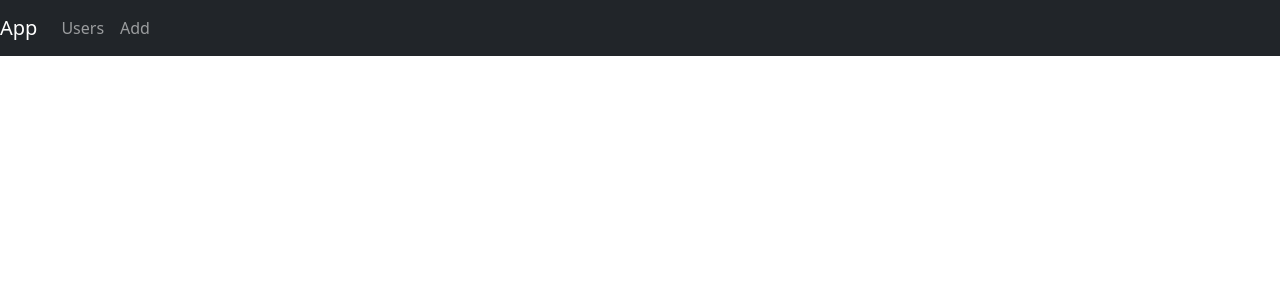
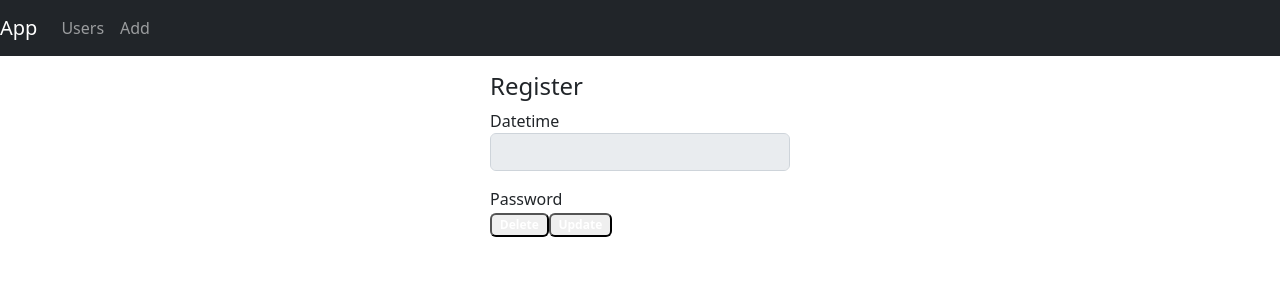
Before and after one commit to CrazyOldBuffalo/new-attendance-system, a React (Create React App) app in the folder frontend/: page /register/1 in a window 1280 px wide. Before the commit this address had no page. Shown: the top 300 px of the page. Built offline with nearby package versions, Linux system fonts and the light colour scheme; no server answers.

Commit message:
WIP of register edit page

```diff
--- a/frontend/src/App.js
+++ b/frontend/src/App.js
@@ -8,7 +8,7 @@ import './App.css';
 import User from './components/user.component';
 import AddUser from './components/add-user.component';
 import UsersList from './components/users-list.component';
-import Register from './components/editRegister.component';
+import Register from './components/register.component';
 import RegisterList from './components/register-list.component';
 
 
@@ -41,7 +41,7 @@ class App extends Component {
             <Route path="/users" element={<UsersList/>} />
             <Route path="/add" element={<AddUser/>} />
             <Route path="/users/:id" element={<User/>} />
-            <Route path="/editRegister" element={<Register/>} />
+            <Route path="/register/:id" element={<Register/>} />
             <Route path="/register-list" element={<RegisterList/>} />
           </Routes>
         </div>
--- a/frontend/src/components/editRegister.component.js
+++ /dev/null
@@ -1,97 +0,0 @@
-import React, { Component } from 'react';
-import UserDataService from "../services/register.service";
-import { withRouter } from '../common/router';
-//import { response } from '../../../backend/app';
-//import { map, render } from '../../../backend/app';
-
-class Register extends Component {
-    constructor(props) {
-        super(props);
-
-        this.getRegister = this.getRegister.bind(this);
-
-        this.state = {
-            currentRegister : {
-                id: null,
-                datetime: null,
-                userList: []
-            }
-        }
-
-    }
-
-    componentDidMount(){
-        this.getRegister(this.props.router.params.id)
-    }
-
-    getRegister(id){
-        UserDataService.get(id)
-        .then(response => {
-          this.setState({
-            currentRegister: response.data
-          });
-          console.log(response.data);
-        })
-        .catch(e => {
-          console.log(e);
-        });
-    }
-
-    // getAllRegisters(){
-    //     UserDataService.getAllRegisters()
-    //     .then(response => {
-
-    //     })
-    // }
-
-    updateRegister(){
-        UserDataService.update(
-            this.state.currentRegister.id,
-            this.state.currentRegister
-        ).then(response => {
-            console.log(response.data);
-            this.setState({
-              message: "Register updated"
-            });
-          })
-          .catch(e => {
-            console.log(e);
-          });
-
-    }
-
-
-    render() {
-
-        const {currentRegister} = this.state;
-        return(
-            <div>
-        {currentRegister ? (
-          <div className="edit-form">
-            <h4>Register</h4>
-            <form>
-              <div className="form-group">
-                <label htmlFor="datetime">Date</label>
-                <input
-                  type="text"
-                  className="form-control"
-                  id="username"
-                  value={currentRegister.datetime}
-                />
-                </div>
-                </form>
-              </div>
-              ): (
-                <div>
-                  <br />
-                  <p>Why is this needed?</p>
-                </div>
-              )}
-              </div>
-
-
-        );
-    }
-}
-
-export default withRouter(Register);
--- a/frontend/src/components/register-list.component.js
+++ b/frontend/src/components/register-list.component.js
@@ -142,7 +142,7 @@ class RegisterList extends Component {
               </div>
 
               <Link
-                to={"/users/" + currentRegister.dateTime}
+                to={"/register/" + currentRegister.dateTime}
                 className="badge badge-warning"
               >
                 Edit
--- /dev/null
+++ b/frontend/src/components/register.component.js
@@ -0,0 +1,211 @@
+import React, { Component, useState } from 'react';
+import UserDataService from "../services/register.service";
+import { withRouter } from '../common/router';
+import axios from 'axios';
+
+class Register extends Component {
+  constructor(props) {
+    super(props);
+
+    this.onChangeStudentStatus = this.onChangeStudentStatus.bind(this); // updates status of student alreaduy in register
+
+    // this.onChangeRegisterItems = this.onChangeRegisterItems.bind(this); // adds new student to register
+
+    this.getRegister = this.getRegister.bind(this);
+    this.addRegisterItem = this.addRegisterItem.bind(this);
+    this.updateRegisterItem = this.updateRegisterItem.bind(this);
+    this.deleteRegister = this.deleteRegisterItem.bind(this);
+
+    this.state = {
+      currentRegister: {
+        dateTime: null,
+        attendanceList: []
+      },
+      message: "",
+    };
+  }
+
+  componentDidMount() {
+    this.getRegister(this.props.router.params.id);
+    console.log(this.props.router.params.id);
+  }
+
+  onChangeStudentStatus(e) {
+    const username = e.target.value;
+
+    this.setState(function(prevState) {
+      return {
+        currentUser: {
+          ...prevState.currentUser,
+          username: username
+        }
+      };
+    });
+  }
+
+  getRegister(id) {
+    axios.get("http://localhost:3000/Register/" + id)
+      .then(response => {
+        this.setState({
+          currentRegister: response.data
+        });
+        console.log(response.data);
+      })
+      .catch(e => {
+        console.log(e);
+      });
+  }
+
+
+    //  NOT SURE IF THIS IS RELEVANT TO US
+
+
+  // onChangeUpdatePublished(status) {
+  //   var data = {
+  //     dateTime: this.state.currentRegister.dateTime,
+  //     attended: this.state.currentRegister.attended,
+  //     studentID: this.state.currentRegister.studentID
+  //   };
+
+  //   UserDataService.update(this.state.currentRegister.id, data)
+  //     .then(response => {
+  //       this.setState(prevState => ({
+  //         currentRegister: {
+  //           ...prevState.currentRegister,
+  //           published: status
+  //         }
+  //       }));
+  //       console.log(response.data);
+  //     })
+  //     .catch(e => {
+  //       console.log(e);
+  //     });
+  // }
+
+  addRegisterItem(data){
+    axios.put("http://localhost:3000/Register/Add/:id" + this.state.currentRegister.dateTime, data)
+      .then(response => {
+        console.log(response.data);
+        this.setState({
+          message: "The Register Item was added successfully!"
+        });
+      })
+      .catch(e => {
+        console.log(e);
+      });
+  }
+
+  updateRegisterItem(data) {
+    axios.put("http://localhost:3000/Register/Update/:id" + this.state.currentRegister.dateTime, data)
+      .then(response => {
+        console.log(response.data);
+        this.setState({
+          message: "The Register was updated successfully!"
+        });
+      })
+      .catch(e => {
+        console.log(e);
+      });
+  }
+
+  deleteRegisterItem(data) {
+
+  }
+
+  render() {
+    const { currentRegister } = this.state;
+
+    return (
+      <div>
+        {currentRegister ? (
+          <div className="edit-form">
+            <h4>Register</h4>
+            <form>
+              <div className="form-group">
+                <label htmlFor="dateTime">Datetime</label>
+                <input
+                  type="text"
+                  disabled={true}
+                  className="form-control"
+                  id="datetime"
+                  value={currentRegister.dateTime}
+                />
+              </div>
+              {console.log(currentRegister.attendanceList)}
+               <div className="form-group">
+                <p id="registeItemList">
+
+                </p>
+                <label htmlFor="password">Password</label>
+                {/* <input
+                  type="password"
+                  className="form-control"
+                  id="password"
+                  value={currentUser.password}
+                  onChange={this.onChangePassword}
+                /> */}
+                {currentRegister.attendanceList.forEach( registerItem => {
+                  document.getElementById("registeItemList").append(registerItem);
+                })}
+              </div>
+              {/*
+              <div className="form-group">
+                <label htmlFor="email">Email</label>
+                <input
+                  type="email"
+                  className="form-control"
+                  id="email"
+                  value={currentUser.email}
+                  onChange={this.onChangeEmail}
+                />
+              </div>
+
+              <div className="form-group">
+                <label htmlFor="telephone">Telephone No.</label>
+                <input
+                  type="text"
+                  className="form-control"
+                  id="telephone"
+                  value={currentUser.telephone}
+                  onChange={this.onChangeTelephone}
+                />
+              </div>
+
+              <div className="form-group">
+                <label>
+                  <strong>Status: </strong>
+                </label>
+                {currentUser.published ? " Published" : " Pending"}
+              </div>
+              */}
+            </form>
+
+            <button
+              className="badge badge-danger mr-2"
+              onClick={this.deleteRegisterItem}
+            >
+              Delete
+            </button>
+
+            <button
+              type="submit"
+              className="badge badge-success"
+              onClick={this.updateRegisterItem}
+            >
+              Update
+            </button>
+            <p>{this.state.message}</p>
+          </div>
+        ) : (
+          <div>
+            <br />
+            <p>Please click on a User...</p>
+        </div>
+        )}
+      </div>
+    );
+  }
+}
+
+
+export default withRouter(Register);
```
Also changed, not shown: 1 other file (tests, documents, lock files or other folders).
